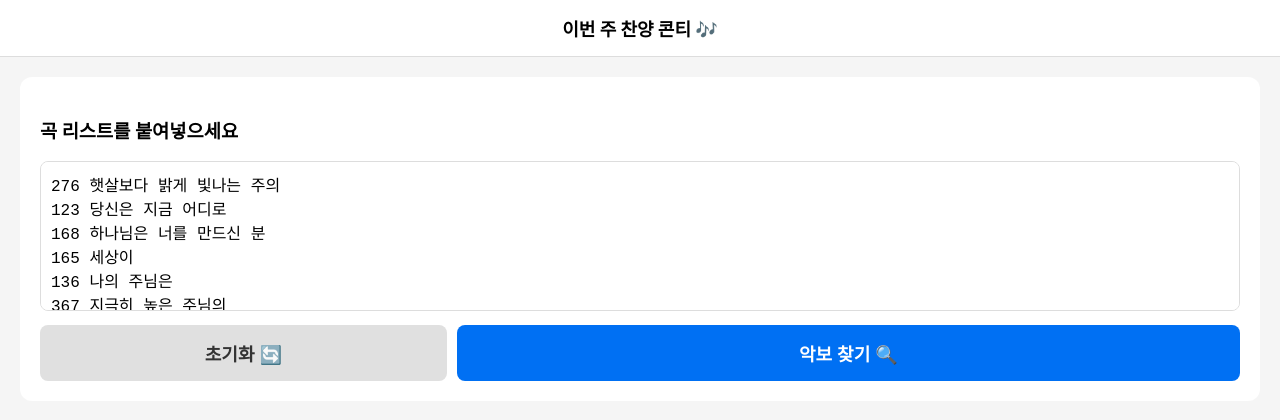
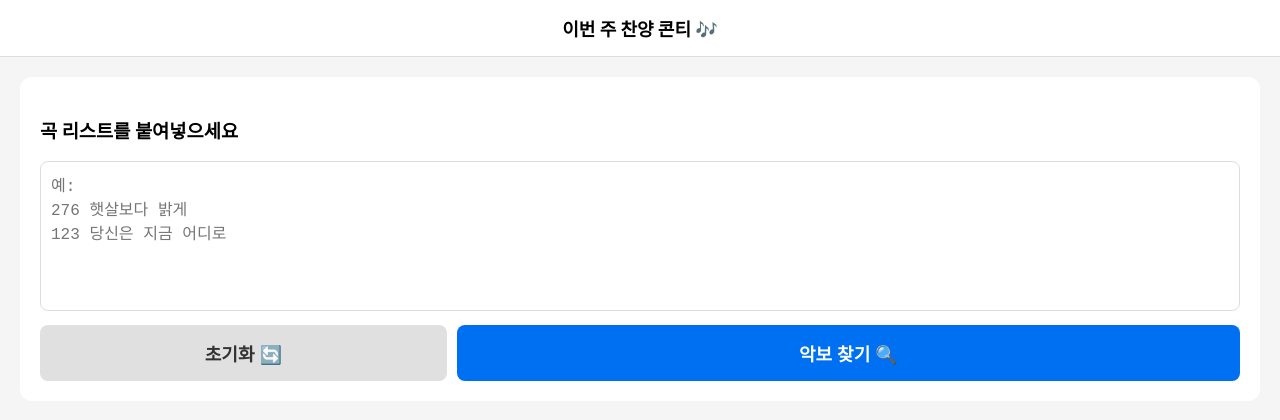
Before and after one commit to jeiel85/Test1111111, a plain HTML site: page index.html in a window 1280 px wide. Drawn offline with Linux system fonts and the light colour scheme.

Commit message:
Fix HTML encoding issues in index.html

```diff
--- a/index.html
+++ b/index.html
@@ -54,13 +54,7 @@
     <main>
         <div style="background: white; padding: 20px; border-radius: 12px;">
             <h3>곡 리스트를 붙여넣으세요</h3>
-            <textarea id="song-input" placeholder="예:&#13;&#10;276 햇살보다 밝게&#13;&#10;123 당신은 지금 어디로">
-276 햇살보다 밝게 빛나는 주의
-123 당신은 지금 어디로
-168 하나님은 너를 만드신 분
-165 세상이
-136 나의 주님은
-367 지극히 높은 주님의</textarea>
+            <textarea id="song-input" placeholder="예:&#13;&#10;276 햇살보다 밝게&#13;&#10;123 당신은 지금 어디로"></textarea>
 
             <div class="btn-group">
                 <button class="btn-reset" onclick="resetAll()">초기화 🔄</button>
```
